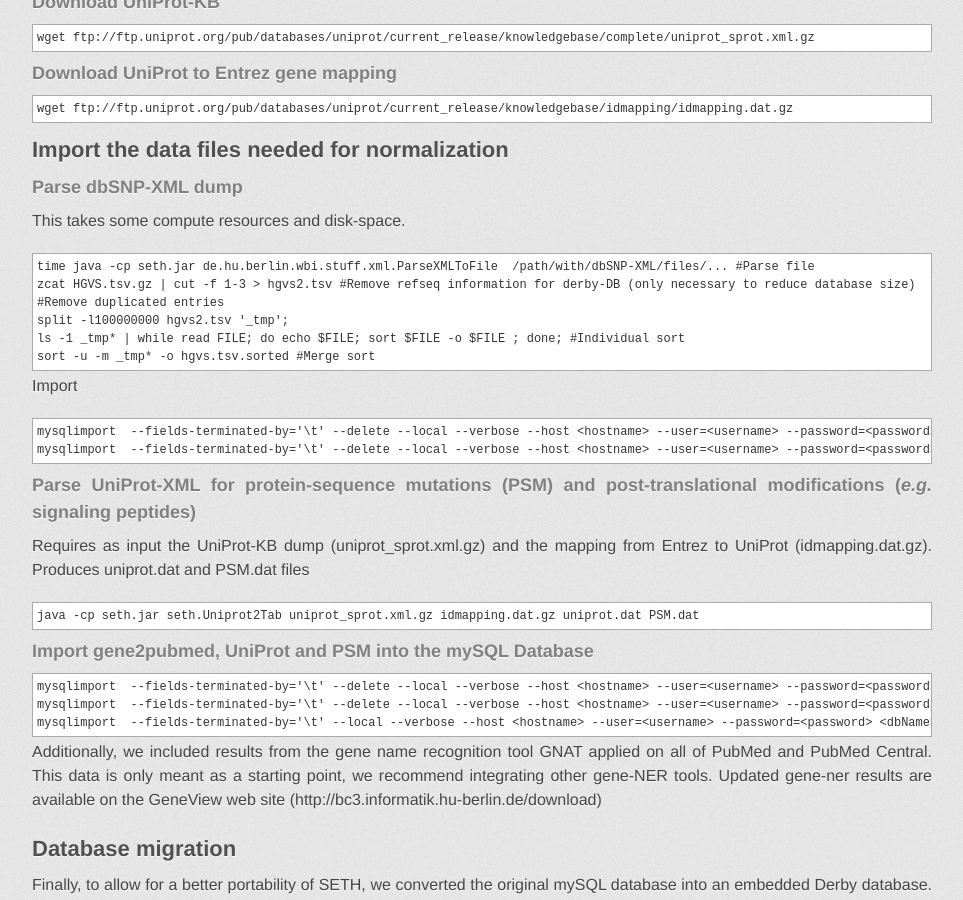
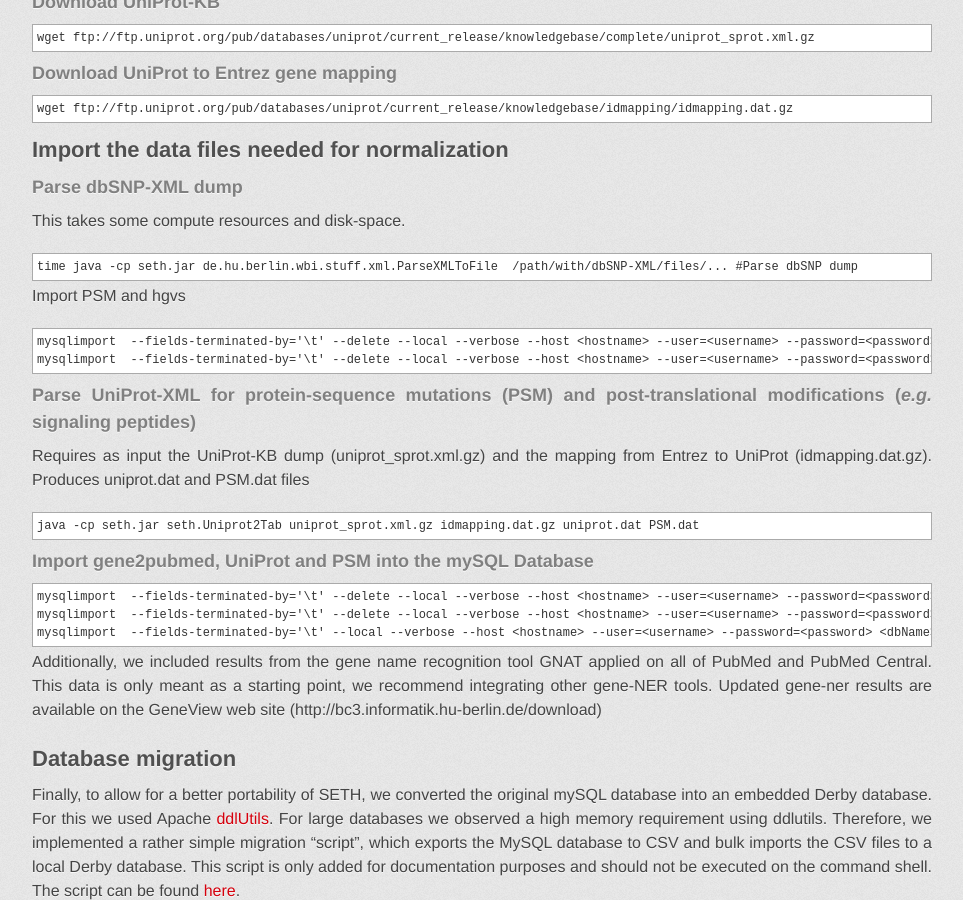
Before and after one commit to rockt/SETH, a Jekyll site: the page built from index.md, in a window 1280 px wide and 900 px high, scrolled down 5359 px. Shown: the whole window, without its empty margins (158-1121 px from the left). Built offline with Jekyll 4.4.1, drawn with Linux system fonts in a browser that asks for light colours; some web fonts are replaced.

Commit message:
Update index.md

```diff
--- a/index.md
+++ b/index.md
@@ -275,17 +275,12 @@ We would be happy to get feedback about using SETH with other databases.
 ### Parse dbSNP-XML dump
 This takes some compute resources and disk-space.
 
-	time java -cp seth.jar de.hu.berlin.wbi.stuff.xml.ParseXMLToFile  /path/with/dbSNP-XML/files/... #Parse file
-	zcat HGVS.tsv.gz | cut -f 1-3 > hgvs2.tsv #Remove refseq information for derby-DB (only necessary to reduce database size)
-	#Remove duplicated entries
-	split -l100000000 hgvs2.tsv '_tmp';
-	ls -1 _tmp* | while read FILE; do echo $FILE; sort $FILE -o $FILE ; done; #Individual sort
-	sort -u -m _tmp* -o hgvs.tsv.sorted #Merge sort
+	time java -cp seth.jar de.hu.berlin.wbi.stuff.xml.ParseXMLToFile  /path/with/dbSNP-XML/files/... #Parse dbSNP dump
 
-Import
+Import PSM and hgvs
 
 	mysqlimport  --fields-terminated-by='\t' --delete --local --verbose --host <hostname> --user=<username> --password=<password> <dbName> PSM.tsv
-	mysqlimport  --fields-terminated-by='\t' --delete --local --verbose --host <hostname> --user=<username> --password=<password> <dbName> hgvs.tsv.sorted
+	mysqlimport  --fields-terminated-by='\t' --delete --local --verbose --host <hostname> --user=<username> --password=<password> <dbName> hgvs.tsv
 
 
 ### Parse UniProt-XML for protein-sequence mutations (PSM) and post-translational modifications (*e.g.* signaling peptides)
```
